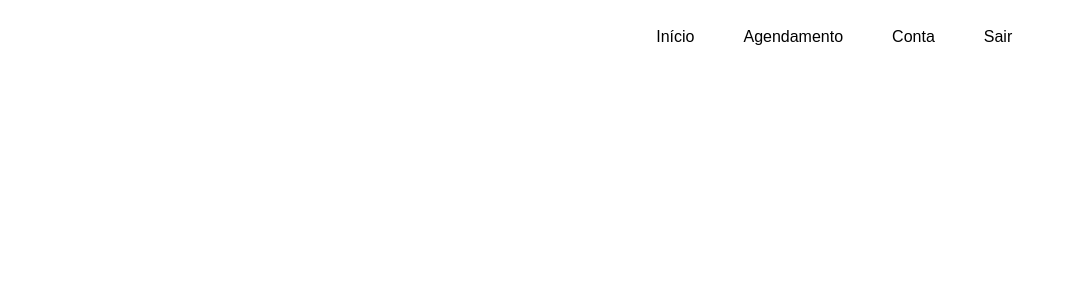
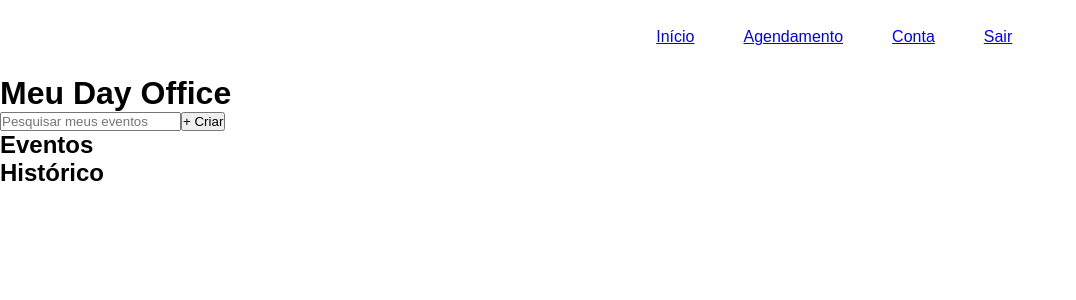
Before and after one commit to FuentesRichard/squad-31, a Next.js app in the folder PoC/Frontend/: page /Home in a window 1280 px wide. Shown: the top 300 px of the page, without its empty margins (0-1076 px from the left). Built offline with nearby package versions, Linux system fonts and the light colour scheme.

Commit message:
Adicionando o conteúdo ao main

```diff
--- a/PoC/Frontend/pages/Home.js
+++ b/PoC/Frontend/pages/Home.js
@@ -20,25 +20,41 @@ const Cabecalho = styled.header`
 
 export default function Home() {
    return (
+      <>
          <Cabecalho>
-         <GlobalStyle/>
+            <GlobalStyle />
             <img src=""></img>
             <nav>
                <ul>
                   <li>
-                  <a>Início</a>
+                     <a href="#">Início</a>
                   </li>
                   <li>
-                  <a>Agendamento</a>
+                     <a href="#">Agendamento</a>
                   </li>
                   <li>
-                  <a>Conta</a>
+                     <a href="#">Conta</a>
                   </li>
                   <li>
-                  <a>Sair</a>
+                     <a href="#">Sair</a>
                   </li>
                </ul>
             </nav>
          </Cabecalho>
+
+         <main>
+            <div>
+               <h1>Meu Day Office</h1>
+               <input type="text" placeholder="Pesquisar meus eventos" />
+               <button>+ Criar</button>
+            </div>
+
+            <div>
+               <h2>Eventos</h2>
+               <h2>Histórico</h2>
+            </div>
+
+         </main>
+      </>
    );
 }
```
Lines whose indentation alone changed are shown as unchanged.
